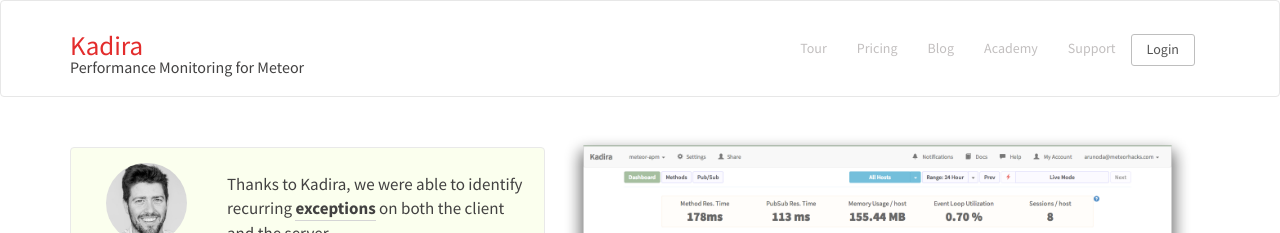
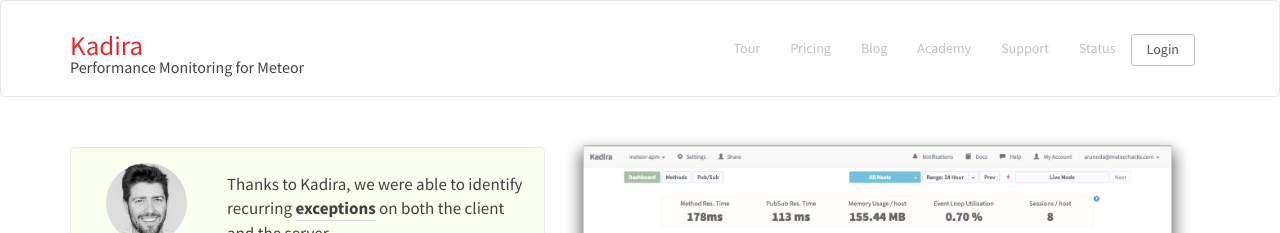
Before and after one commit to kadiraio/kadiraio.github.io, a Jekyll site: the page built from index.html, in a window 1280 px wide and 900 px high. Shown: the top 233 px of the window. Built offline with Jekyll 4.4.1, drawn with Linux system fonts in a browser that asks for light colours; the list of posts is cut into pages by our own code.

Commit message:
add status link

```diff
--- a/_data/links.yml
+++ b/_data/links.yml
@@ -20,6 +20,10 @@
     type: "docs"
     link: "http://support.kadira.io"
   -
+    caption: "Status"
+    type: "status"
+    link: "https://status.kadira.io"
+  -
     caption: "Login"
     type: "login"
     link: "https://ui.kadira.io/sign-in"
```
